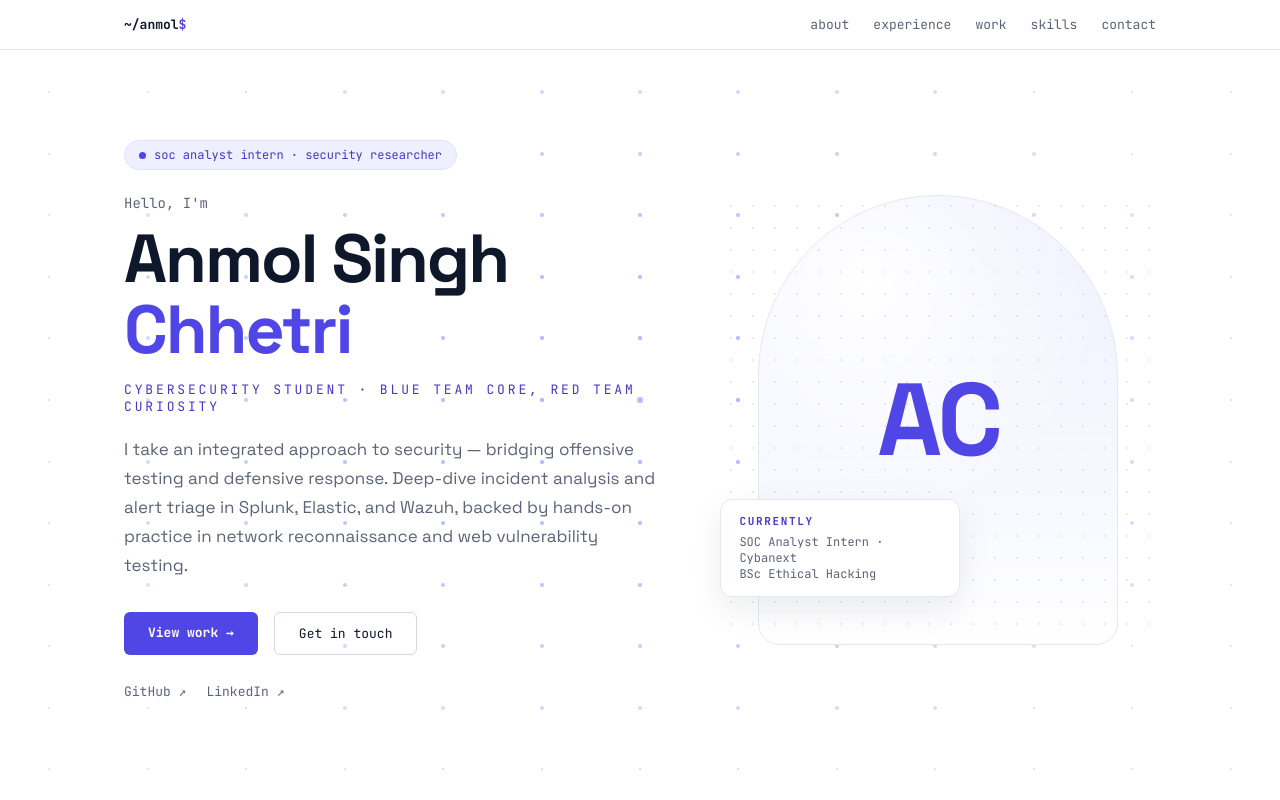
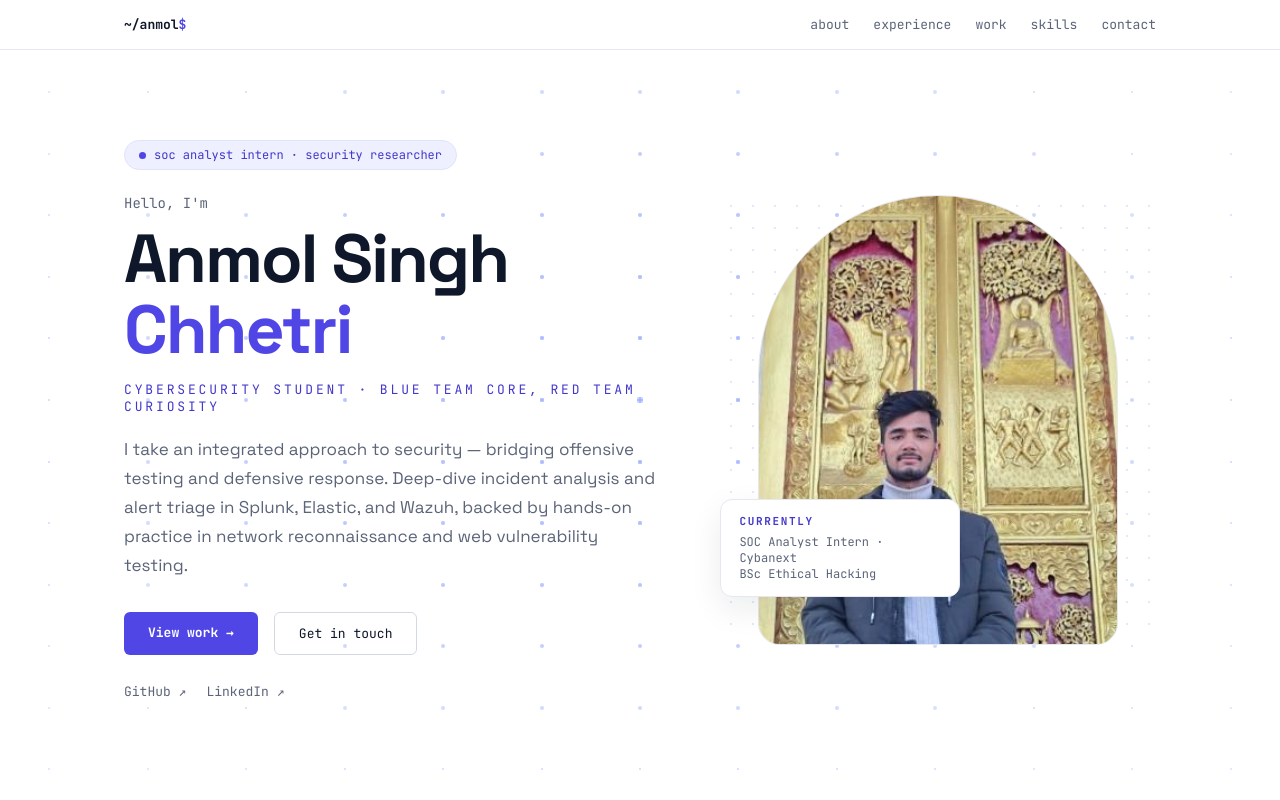
Before and after one commit to anmol-chhetri-G/portfolio, a React (Vite) app: page / in a window 1280 px wide. Shown: the top 800 px of the page. Built offline with nearby package versions, Linux system fonts and the light colour scheme.

Commit message:
profile photo in hero arch

```diff
--- a/src/components/Hero.jsx
+++ b/src/components/Hero.jsx
@@ -1,4 +1,5 @@
 import { profile } from '../data/portfolio'
+import profilePhoto from '../assets/profile.jpg'
 
 export default function Hero() {
   return (
@@ -32,7 +33,7 @@ export default function Hero() {
 
         <div className="hero-visual" aria-hidden="true">
           <div className="arch">
-            <span className="monogram">AC</span>
+            <img src={profilePhoto} alt="" />
           </div>
           <div className="hero-card">
             <strong>Currently</strong>
--- a/src/styles/global.css
+++ b/src/styles/global.css
@@ -325,12 +325,11 @@ h2 {
   opacity: 0.5;
 }
 
-.monogram {
+.arch img {
   position: relative;
-  font-size: clamp(72px, 8vw, 110px);
-  font-weight: 700;
-  letter-spacing: -0.04em;
-  color: var(--accent);
+  width: 100%;
+  height: 100%;
+  object-fit: cover;
 }
 
 .hero-card {
```
Also changed, not shown: src/assets/profile.jpg (added).
